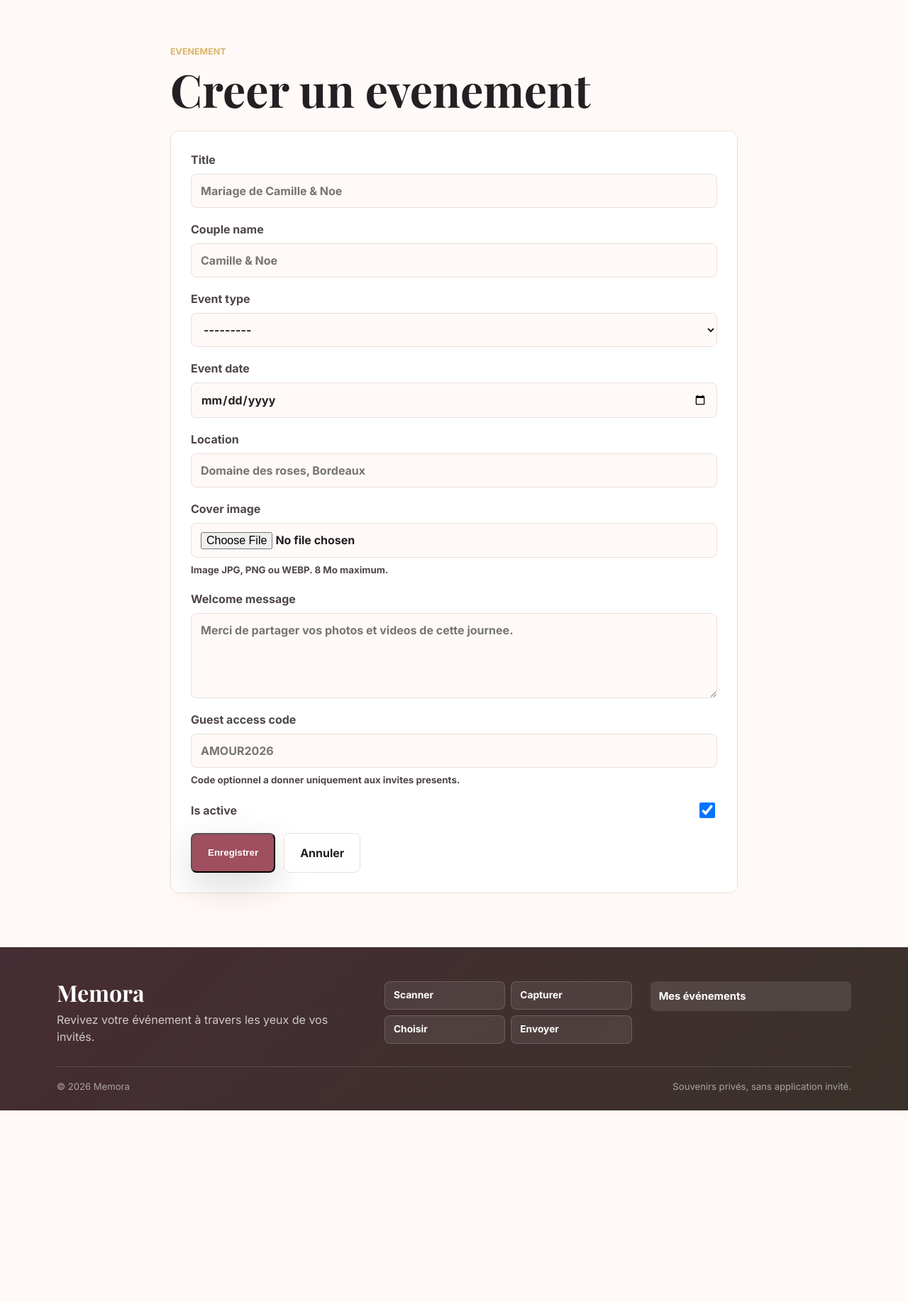
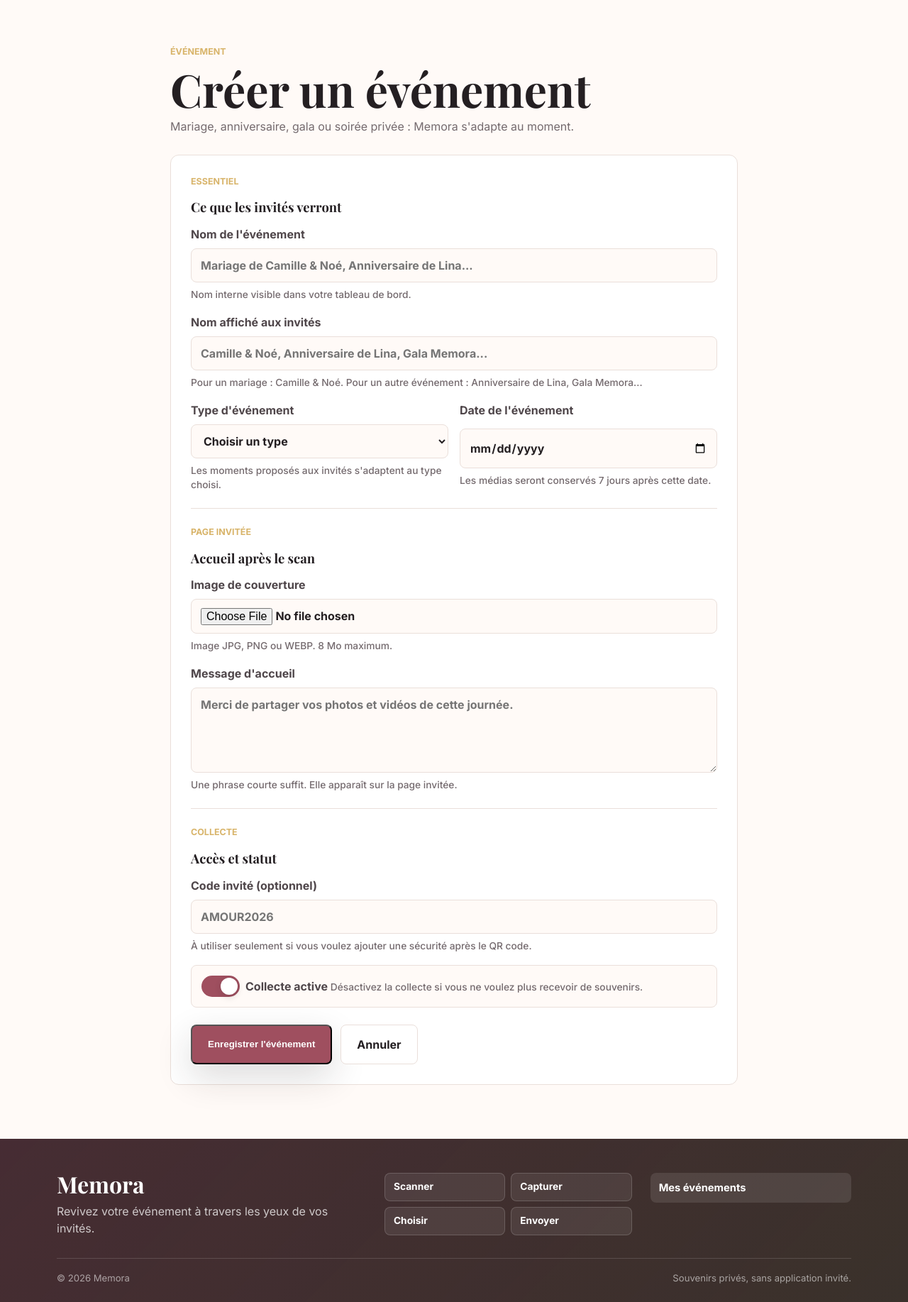
Before and after one commit to rossy0243/memora, a Django app: page /evenements/nouveau/ in a window 1280 px wide. Shown: the part 87-1922 px from the top of the page at 71% size. Before the commit the page ends 1652 px from the top, so only its background shows below. Run offline with Django 5.2, Linux system fonts and the light colour scheme; the visitor is signed in with stand-in values (Sample User, id 1); data comes from the database, SQL or seed files in the repository; some libraries are stand-ins or nearby versions.

Commit message:
Polish event form and movie badge rendering

```diff
--- a/events/forms.py
+++ b/events/forms.py
@@ -4,20 +4,28 @@ from pathlib import Path
 from django import forms
 from django.conf import settings
 from django.core.files.uploadedfile import SimpleUploadedFile
+from django.utils.text import slugify
 from PIL import Image, UnidentifiedImageError
 
 from .models import Event, EventType
 
 
 class EventForm(forms.ModelForm):
+    custom_event_type_label = forms.CharField(
+        required=False,
+        max_length=80,
+        label="Type d'événement personnalisé",
+        help_text="Exemple : baptême, gala, baby shower, soirée de famille.",
+    )
+
     class Meta:
         model = Event
         fields = (
             "title",
             "couple_name",
             "event_type",
+            "custom_event_type_label",
             "event_date",
-            "location",
             "cover_image",
             "welcome_message",
             "guest_access_code",
@@ -26,16 +34,36 @@ class EventForm(forms.ModelForm):
         widgets = {
             "event_date": forms.DateInput(attrs={"type": "date"}),
             "welcome_message": forms.Textarea(attrs={"rows": 4}),
+            "is_active": forms.CheckboxInput(attrs={"class": "toggle-input"}),
+        }
+        labels = {
+            "title": "Nom de l'événement",
+            "couple_name": "Nom affiché aux invités",
+            "event_type": "Type d'événement",
+            "event_date": "Date de l'événement",
+            "cover_image": "Image de couverture",
+            "welcome_message": "Message d'accueil",
+            "guest_access_code": "Code invité (optionnel)",
+            "is_active": "Collecte active",
+        }
+        help_texts = {
+            "title": "Nom interne visible dans votre tableau de bord.",
+            "couple_name": "Pour un mariage : Camille & Noé. Pour un autre événement : Anniversaire de Lina, Gala Memora...",
+            "event_type": "Les moments proposés aux invités s'adaptent au type choisi.",
+            "event_date": "Les médias seront conservés 7 jours après cette date.",
+            "welcome_message": "Une phrase courte suffit. Elle apparaît sur la page invitée.",
+            "guest_access_code": "À utiliser seulement si vous voulez ajouter une sécurité après le QR code.",
+            "is_active": "Désactivez la collecte si vous ne voulez plus recevoir de souvenirs.",
         }
 
     def __init__(self, *args, **kwargs):
         super().__init__(*args, **kwargs)
         self.fields["event_type"].queryset = EventType.objects.filter(is_active=True)
         placeholders = {
-            "title": "Mariage de Camille & Noe",
-            "couple_name": "Camille & Noe",
-            "location": "Domaine des roses, Bordeaux",
-            "welcome_message": "Merci de partager vos photos et videos de cette journee.",
+            "title": "Mariage de Camille & Noé, Anniversaire de Lina...",
+            "couple_name": "Camille & Noé, Anniversaire de Lina, Gala Memora...",
+            "custom_event_type_label": "Soirée de famille",
+            "welcome_message": "Merci de partager vos photos et vidéos de cette journée.",
             "guest_access_code": "AMOUR2026",
         }
         for name, field in self.fields.items():
@@ -48,6 +76,64 @@ class EventForm(forms.ModelForm):
                 "accept": ".jpg,.jpeg,.png,.webp,image/jpeg,image/png,image/webp",
             }
         )
+        self.fields["event_type"].empty_label = "Choisir un type"
+        other_event_type = EventType.objects.filter(code="other", is_active=True).first()
+        self.fields["event_type"].widget.attrs.update(
+            {
+                "data-event-type-select": "true",
+                "data-other-event-type-id": str(other_event_type.pk) if other_event_type else "",
+            }
+        )
+        self.fields["custom_event_type_label"].widget.attrs.update(
+            {
+                "data-custom-event-type": "true",
+                "autocomplete": "off",
+            }
+        )
+
+    def clean_custom_event_type_label(self):
+        return (self.cleaned_data.get("custom_event_type_label") or "").strip()
+
+    def clean(self):
+        cleaned_data = super().clean()
+        event_type = cleaned_data.get("event_type")
+        custom_label = cleaned_data.get("custom_event_type_label")
+
+        if event_type and event_type.code == "other" and not custom_label:
+            self.add_error(
+                "custom_event_type_label",
+                "Indiquez le type d'événement pour éviter un libellé vague.",
+            )
+
+        return cleaned_data
+
+    def save(self, commit=True):
+        instance = super().save(commit=False)
+        event_type = self.cleaned_data.get("event_type")
+        custom_label = self.cleaned_data.get("custom_event_type_label")
+        instance.media_retention_days = Event._meta.get_field("media_retention_days").default
+
+        if event_type and event_type.code == "other" and custom_label:
+            custom_code = slugify(custom_label)[:40] or "evenement"
+            base_code = custom_code
+            counter = 2
+            while EventType.objects.filter(code=custom_code).exclude(label__iexact=custom_label).exists():
+                suffix = f"-{counter}"
+                custom_code = f"{base_code[: 40 - len(suffix)]}{suffix}"
+                counter += 1
+            instance.event_type, _ = EventType.objects.get_or_create(
+                code=custom_code,
+                defaults={
+                    "label": custom_label,
+                    "sort_order": 90,
+                    "is_active": True,
+                },
+            )
+
+        if commit:
+            instance.save()
+            self.save_m2m()
+        return instance
 
     def clean_cover_image(self):
         cover_image = self.cleaned_data.get("cover_image")
--- a/memora/settings.py
+++ b/memora/settings.py
@@ -272,6 +272,8 @@ MEMORA_MOVIE_MAX_CONSECUTIVE_VIDEOS_BEFORE_PHOTO = env_int(
     "MEMORA_MOVIE_MAX_CONSECUTIVE_VIDEOS_BEFORE_PHOTO",
     3,
 )
+MEMORA_MOVIE_BADGE_ENABLED = env_bool("MEMORA_MOVIE_BADGE_ENABLED", True)
+MEMORA_MOVIE_BADGE_DURATION_SECONDS = env_int("MEMORA_MOVIE_BADGE_DURATION_SECONDS", 5)
 MEMORA_AI_ANALYSIS_PROVIDER = os.getenv("MEMORA_AI_ANALYSIS_PROVIDER", "local_heuristic_v1")
 MEMORA_GOOGLE_VIDEO_INTELLIGENCE_ENABLED = env_bool("MEMORA_GOOGLE_VIDEO_INTELLIGENCE_ENABLED", False)
 MEMORA_GOOGLE_VIDEO_INTELLIGENCE_LANGUAGE = os.getenv("MEMORA_GOOGLE_VIDEO_INTELLIGENCE_LANGUAGE", "fr-FR")
--- a/static/css/base.css
+++ b/static/css/base.css
@@ -771,6 +771,103 @@ h2 {
 
 .form-card {
   padding: 20px;
+}
+
+.event-form {
+  gap: 24px;
+}
+
+.event-form [hidden] {
+  display: none !important;
+}
+
+.form-section {
+  display: grid;
+  gap: 16px;
+  padding-bottom: 22px;
+  border-bottom: 1px solid var(--color-hairline);
+}
+
+.form-section:last-of-type {
+  padding-bottom: 0;
+  border-bottom: 0;
+}
+
+.form-section__heading {
+  display: grid;
+  gap: 4px;
+}
+
+.form-section__heading h2 {
+  margin: 0;
+  font-size: 1.15rem;
+}
+
+.form-grid {
+  display: grid;
+  gap: 16px;
+}
+
+.form-stack small {
+  color: var(--color-muted);
+  font-size: 0.86rem;
+  font-weight: 500;
+  line-height: 1.45;
+}
+
+.toggle-row {
+  position: relative;
+  display: grid !important;
+  grid-template-columns: auto minmax(0, 1fr);
+  align-items: center;
+  gap: 14px;
+  border: 1px solid var(--color-hairline);
+  border-radius: var(--radius-md);
+  padding: 14px;
+  background: var(--color-canvas);
+  cursor: pointer;
+}
+
+.toggle-row input {
+  position: absolute;
+  width: 1px;
+  height: 1px;
+  min-height: 1px;
+  opacity: 0;
+  pointer-events: none;
+}
+
+.toggle-row__visual {
+  width: 54px;
+  height: 30px;
+  border-radius: 999px;
+  background: #d8d4d0;
+  transition: background 160ms ease;
+}
+
+.toggle-row__visual::after {
+  display: block;
+  width: 24px;
+  height: 24px;
+  margin: 3px;
+  border-radius: 50%;
+  background: #fff;
+  box-shadow: 0 3px 10px rgba(36, 31, 34, 0.16);
+  transition: transform 160ms ease;
+  content: "";
+}
+
+.toggle-row input:checked + .toggle-row__visual {
+  background: var(--color-primary);
+}
+
+.toggle-row input:checked + .toggle-row__visual::after {
+  transform: translateX(24px);
+}
+
+.toggle-row input:focus-visible + .toggle-row__visual {
+  outline: 2px solid var(--color-primary-soft);
+  outline-offset: 3px;
 }
 
 .checkbox-row {
@@ -2189,6 +2286,10 @@ body.camera-open {
     justify-content: start;
   }
 
+  .form-grid--two {
+    grid-template-columns: repeat(2, minmax(0, 1fr));
+  }
+
   .event-grid {
     grid-template-columns: repeat(3, minmax(0, 1fr));
   }
--- /dev/null
+++ b/static/js/event-form.js
@@ -0,0 +1,27 @@
+(function () {
+  const form = document.querySelector("[data-event-form]");
+  if (!form) {
+    return;
+  }
+
+  const eventTypeSelect = form.querySelector("[data-event-type-select]");
+  const customTypeField = form.querySelector("[data-custom-event-type-field]");
+  const customTypeInput = form.querySelector("[data-custom-event-type]");
+
+  if (!eventTypeSelect || !customTypeField || !customTypeInput) {
+    return;
+  }
+
+  function syncCustomTypeField() {
+    const otherTypeId = eventTypeSelect.dataset.otherEventTypeId;
+    const shouldShow = otherTypeId && eventTypeSelect.value === otherTypeId;
+    customTypeField.hidden = !shouldShow;
+    customTypeInput.required = shouldShow;
+    if (!shouldShow) {
+      customTypeInput.value = "";
+    }
+  }
+
+  eventTypeSelect.addEventListener("change", syncCustomTypeField);
+  syncCustomTypeField();
+})();
--- a/templates/events/event_form.html
+++ b/templates/events/event_form.html
@@ -1,7 +1,7 @@
 {% extends "base.html" %}
 {% load static %}
 
-{% block title %}{% if object %}Modifier{% else %}Creer{% endif %} un evenement - Memora{% endblock %}
+{% block title %}{% if object %}Modifier{% else %}Créer{% endif %} un événement - Memora{% endblock %}
 {% block body_class %}app-page{% endblock %}
 {% block header_class %}site-header--solid{% endblock %}
 
@@ -9,24 +9,107 @@
 <section class="app-shell app-shell--narrow">
   <div class="page-heading">
     <div>
-      <p class="section__label">Evenement</p>
-      <h1>{% if object %}Modifier l'evenement{% else %}Creer un evenement{% endif %}</h1>
+      <p class="section__label">Événement</p>
+      <h1>{% if object %}Modifier l'événement{% else %}Créer un événement{% endif %}</h1>
+      <p class="page-heading__meta">Mariage, anniversaire, gala ou soirée privée : Memora s'adapte au moment.</p>
     </div>
   </div>
 
-  <form method="post" enctype="multipart/form-data" class="form-card form-stack">
+  <form method="post" enctype="multipart/form-data" class="form-card event-form form-stack" data-event-form>
     {% csrf_token %}
     {{ form.non_field_errors }}
-    {% for field in form %}
-      <label class="{% if field.field.widget.input_type == 'checkbox' %}checkbox-row{% endif %}">
-        <span>{{ field.label }}</span>
-        {{ field }}
-        {% if field.help_text %}<small>{{ field.help_text }}</small>{% endif %}
-        {{ field.errors }}
+
+    <section class="form-section">
+      <div class="form-section__heading">
+        <p class="section__label">Essentiel</p>
+        <h2>Ce que les invités verront</h2>
+      </div>
+
+      <label>
+        <span>{{ form.title.label }}</span>
+        {{ form.title }}
+        <small>{{ form.title.help_text }}</small>
+        {{ form.title.errors }}
       </label>
-    {% endfor %}
+
+      <label>
+        <span>{{ form.couple_name.label }}</span>
+        {{ form.couple_name }}
+        <small>{{ form.couple_name.help_text }}</small>
+        {{ form.couple_name.errors }}
+      </label>
+
+      <div class="form-grid form-grid--two">
+        <label>
+          <span>{{ form.event_type.label }}</span>
+          {{ form.event_type }}
+          <small>{{ form.event_type.help_text }}</small>
+          {{ form.event_type.errors }}
+        </label>
+
+        <label>
+          <span>{{ form.event_date.label }}</span>
+          {{ form.event_date }}
+          <small>{{ form.event_date.help_text }}</small>
+          {{ form.event_date.errors }}
+        </label>
+      </div>
+
+      <label class="custom-event-type-field" data-custom-event-type-field hidden>
+        <span>{{ form.custom_event_type_label.label }}</span>
+        {{ form.custom_event_type_label }}
+        <small>{{ form.custom_event_type_label.help_text }}</small>
+        {{ form.custom_event_type_label.errors }}
+      </label>
+    </section>
+
+    <section class="form-section">
+      <div class="form-section__heading">
+        <p class="section__label">Page invitée</p>
+        <h2>Accueil après le scan</h2>
+      </div>
+
+      <label>
+        <span>{{ form.cover_image.label }}</span>
+        {{ form.cover_image }}
+        <small>{{ form.cover_image.help_text }}</small>
+        {{ form.cover_image.errors }}
+      </label>
+
+      <label>
+        <span>{{ form.welcome_message.label }}</span>
+        {{ form.welcome_message }}
+        <small>{{ form.welcome_message.help_text }}</small>
+        {{ form.welcome_message.errors }}
+      </label>
+    </section>
+
+    <section class="form-section">
+      <div class="form-section__heading">
+        <p class="section__label">Collecte</p>
+        <h2>Accès et statut</h2>
+      </div>
+
+      <label>
+        <span>{{ form.guest_access_code.label }}</span>
+        {{ form.guest_access_code }}
+        <small>{{ form.guest_access_code.help_text }}</small>
+        {{ form.guest_access_code.errors }}
+      </label>
+
+      <label class="toggle-row">
+        {{ form.is_active }}
+        <span class="toggle-row__visual" aria-hidden="true"></span>
+        <span>
+          <strong>{{ form.is_active.label }}</strong>
+          <small>{{ form.is_active.help_text }}</small>
+        </span>
+        {{ form.is_active.errors }}
+      </label>
+    </section>
+
     <div class="form-actions">
-      <button class="button button--primary" type="submit" data-loading-text="Enregistrement...">Enregistrer</button>
+      <button class="button button--primary" type="submit" data-loading-text="Enregistrement...">Enregistrer l'événement</button>
       <a class="button button--secondary" href="{% if object %}{% url 'events:detail' object.pk %}{% else %}{% url 'dashboard:home' %}{% endif %}">Annuler</a>
     </div>
   </form>
@@ -34,5 +117,6 @@
 {% endblock %}
 
 {% block scripts %}
+<script src="{% static 'js/event-form.js' %}"></script>
 <script src="{% static 'js/form-submit-state.js' %}"></script>
 {% endblock %}
```
Also changed, not shown: events/tests.py (+68 -0 lines), processing/services.py (+157 -21 lines), processing/tests.py (+61 -1 lines), 1 other file.
